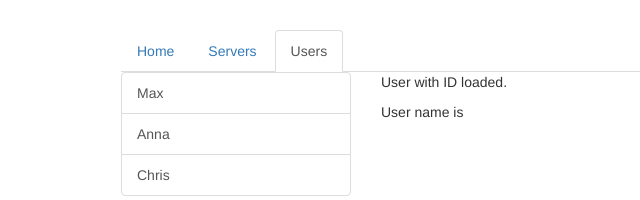
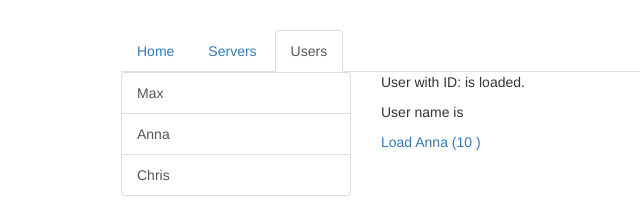
Before and after one commit to Anandhakrishnan1/Learn-Angular, an Angular app in the folder Angular - The complete guide/Routing/: page /users in a window 1280 px wide. Shown: the top 200 px of the page, without its empty margins (144-784 px from the left). Built offline with nearby package versions, Linux system fonts and the light colour scheme.

Commit message:
fetching route parameters reactively

```diff
--- a/Angular - The complete guide/Routing/src/app/users/user/user.component.html
+++ b/Angular - The complete guide/Routing/src/app/users/user/user.component.html
@@ -1,2 +1,3 @@
-<p>User with ID {{ user.id}} loaded.</p>
+<p>User with ID:  {{ user.id}} is loaded.</p>
 <p>User name is {{ user.name }}</p>
+<a [routerLink]="['/users',10,'Anna']"> Load Anna (10 ) </a>
--- a/Angular - The complete guide/Routing/src/app/users/user/user.component.ts
+++ b/Angular - The complete guide/Routing/src/app/users/user/user.component.ts
@@ -1,11 +1,11 @@
 import { CommonModule } from '@angular/common';
 import { Component, OnInit } from '@angular/core';
-import { ActivatedRoute } from '@angular/router';
+import { ActivatedRoute, Params, RouterLink } from '@angular/router';
 
 @Component({
   selector: 'app-user',
   standalone: true,
-  imports: [CommonModule],
+  imports: [CommonModule, RouterLink],
   templateUrl: './user.component.html',
   styleUrl: './user.component.css'
 })
@@ -19,6 +19,12 @@
       id: this.route.snapshot.params['id'],
       name: this.route.snapshot.params['name']
     };
+    this.route.params.subscribe(
+      (params: Params) => {
+        this.user.id = params['id'],
+        this.user.name = params['name']
+      }
+    )
   }
 
 }
```
